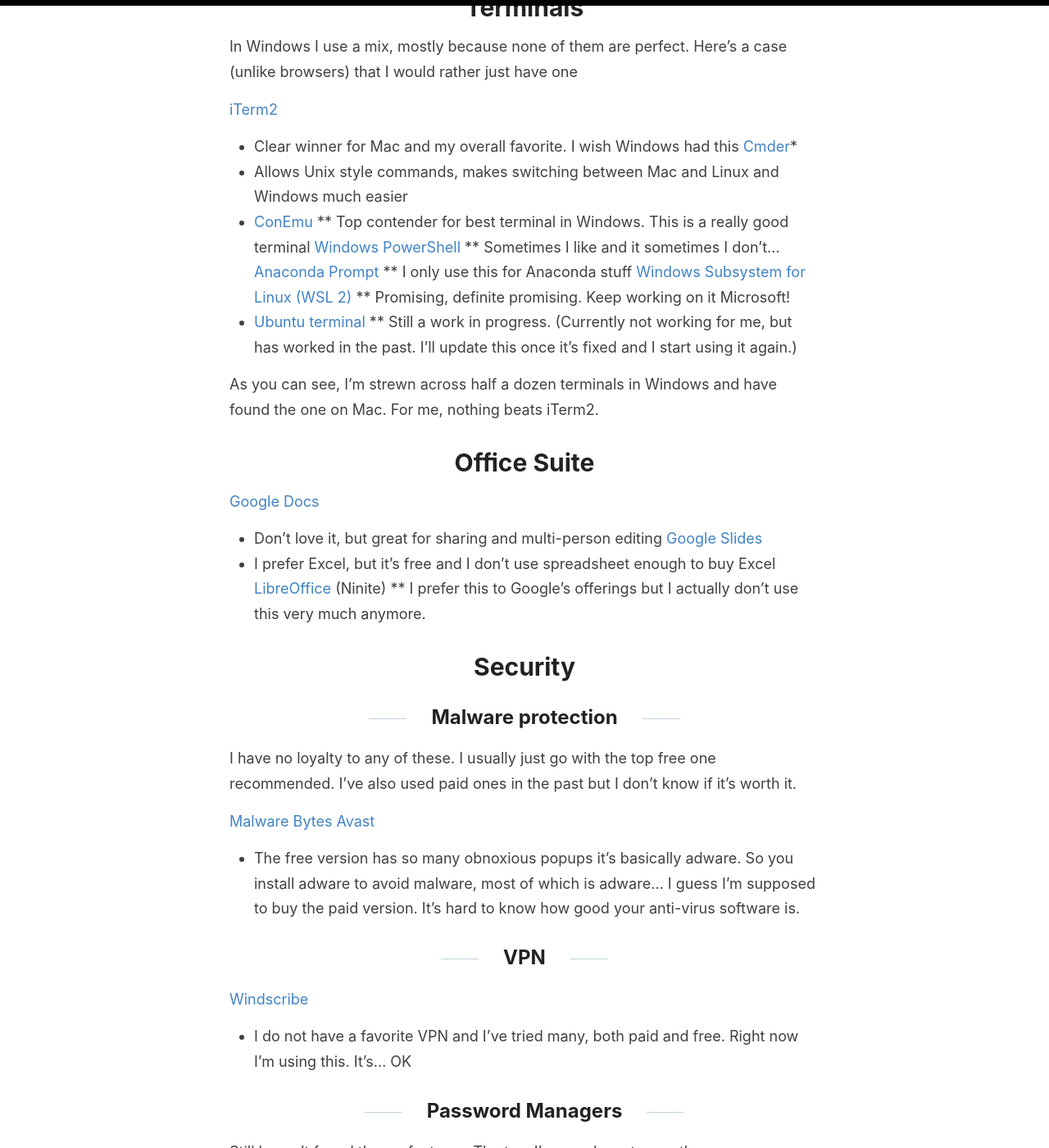
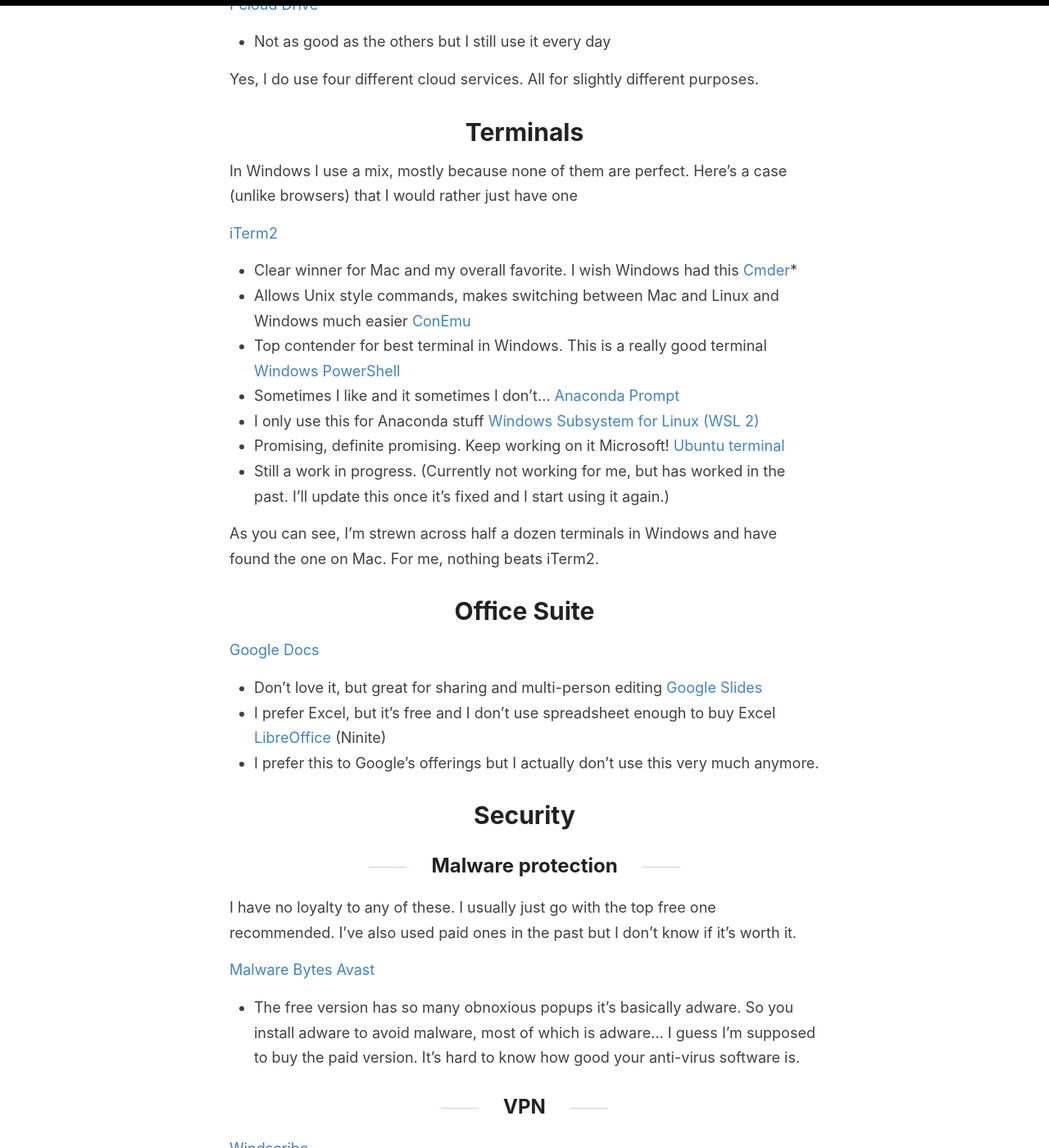
Before and after one commit to jss367/blog, a Jekyll site: the page built from _posts/2018-10-10-Software-I-Use.md, in a window 1280 px wide and 1400 px high, scrolled down 3517 px. Shown: the whole window at 82% size. Built offline with Jekyll 4.4.1, drawn with Linux system fonts in a browser that asks for light colours; some of the changed text lies outside the part shown.

```diff
--- a/_posts/2018-10-10-Software-I-Use.md
+++ b/_posts/2018-10-10-Software-I-Use.md
@@ -85,10 +85,13 @@ I always have three or more web browsers on each computer. I use them for differ
 [Google backup and sync](https://www.google.com/drive/download/backup-and-sync/)
 * Unlimited photos, very good app
 * They keep renaming it, and I expect that to continue. It's Google
+
 [Dropbox](https://www.dropbox.com/)
 * Poor website interface but other than that one of my favorites
+
 [Microsoft OneDrive](https://products.office.com/en-us/onedrive/online-cloud-storage)
 * This does syncing very well
+
 [Pcloud Drive](https://www.pcloud.com/download-free-online-cloud-file-storage.html)
 * Not as good as the others but I still use it every day
 
@@ -102,16 +105,16 @@ In Windows I use a mix, mostly because none of them are perfect. Here's a case (
 * Clear winner for Mac and my overall favorite. I wish Windows had this
 [Cmder](https://cmder.net/)*
 * Allows Unix style commands, makes switching between Mac and Linux and Windows much easier
-* [ConEmu](https://conemu.github.io/)
-** Top contender for best terminal in Windows. This is a really good terminal
+[ConEmu](https://conemu.github.io/)
+* Top contender for best terminal in Windows. This is a really good terminal
 [Windows PowerShell](https://docs.microsoft.com/en-us/powershell/scripting/getting-started/getting-started-with-windows-powershell?view=powershell-7)
-** Sometimes I like and it sometimes I don't...
+* Sometimes I like and it sometimes I don't...
 [Anaconda Prompt](https://www.anaconda.com/)
-** I only use this for Anaconda stuff
+* I only use this for Anaconda stuff
 [Windows Subsystem for Linux (WSL 2)](https://docs.microsoft.com/en-us/windows/wsl/wsl2-install)
-** Promising, definite promising. Keep working on it Microsoft!
-* [Ubuntu terminal](https://ubuntu.com/tutorials/tutorial-ubuntu-on-windows#1-overview)
-** Still a work in progress. (Currently not working for me, but has worked in the past. I'll update this once it's fixed and I start using it again.)
+* Promising, definite promising. Keep working on it Microsoft!
+[Ubuntu terminal](https://ubuntu.com/tutorials/tutorial-ubuntu-on-windows#1-overview)
+* Still a work in progress. (Currently not working for me, but has worked in the past. I'll update this once it's fixed and I start using it again.)
 
 As you can see, I'm strewn across half a dozen terminals in Windows and have found the one on Mac. For me, nothing beats iTerm2.
 
@@ -121,7 +124,7 @@ As you can see, I'm strewn across half a dozen terminals in Windows and have fou
 [Google Slides](https://www.google.com/slides/about/)
 * I prefer Excel, but it's free and I don't use spreadsheet enough to buy Excel
 [LibreOffice](https://www.libreoffice.org/) (Ninite)
-** I prefer this to Google's offerings but I actually don't use this very much anymore.
+* I prefer this to Google's offerings but I actually don't use this very much anymore.
 
 # Security
 
@@ -147,8 +150,8 @@ Still haven't found the perfect one. The two I've used most recently are:
 
 ## Managing Updates
 
-* [Patch My PC](https://patchmypc.com/home-updater-download) (Windows only)
-** I'm still looking for something to help me automatically update software on my computer. So far I've gone with patch my pc but there's nothing I like
+[Patch My PC](https://patchmypc.com/home-updater-download) (Windows only)
+* I'm still looking for something to help me automatically update software on my computer. So far I've gone with patch my pc but there's nothing I like
 
 
 # Other
```
Also changed, not shown: other parts of _posts/2018-10-10-Software-I-Use.md (+2 -3 lines).
